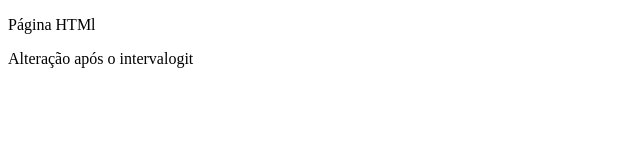
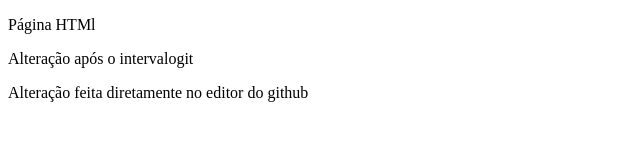
Before and after one commit to nnknkunk/projeto, a plain HTML site: page index.html in a window 1280 px wide. Shown: the whole page, without its empty margins (0-640 px from the left). Drawn offline with Linux system fonts and the light colour scheme.

Commit message:
alterada no editor do github

```diff
--- a/index.html
+++ b/index.html
@@ -8,6 +8,6 @@
 <body>
     <P>Página HTMl</P>
     <p>Alteração após o intervalogit </p>
-
+    <P>Alteração feita diretamente no editor do github</P>
 </body>
 </html>
```
